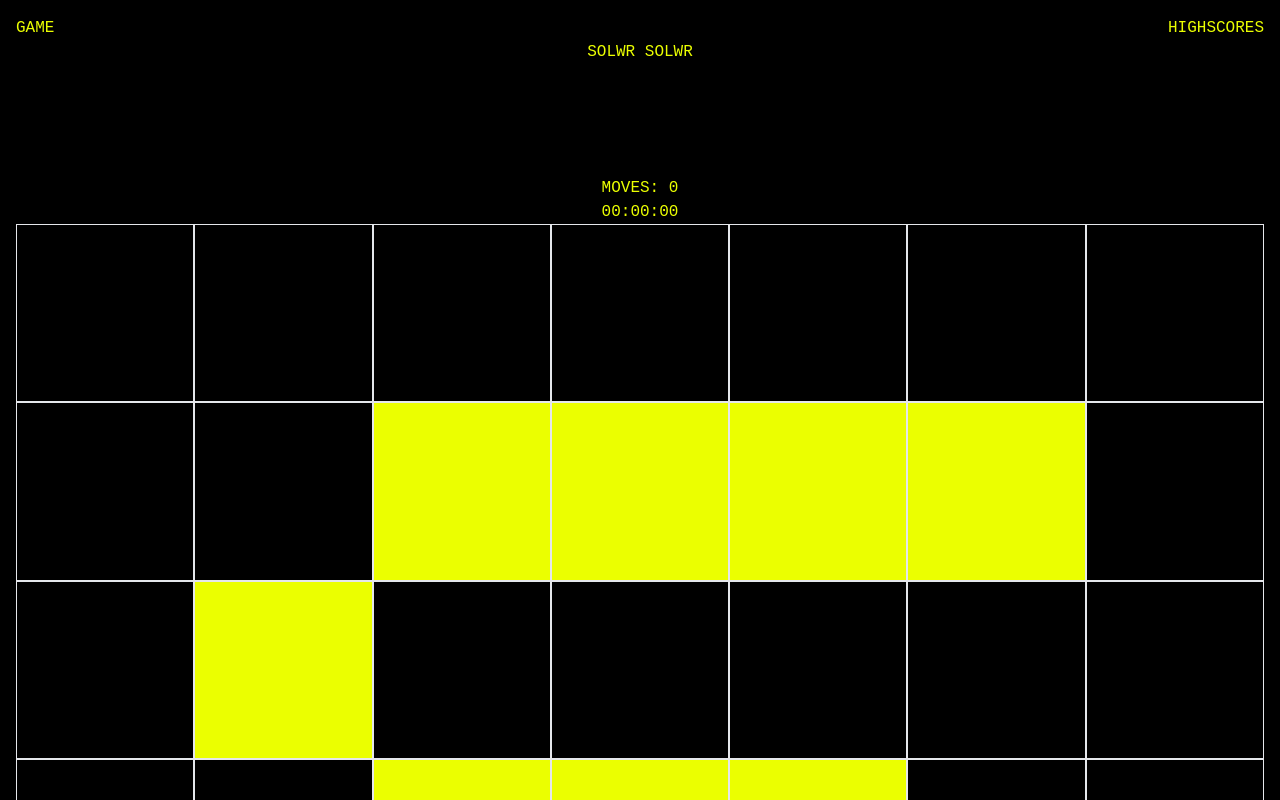
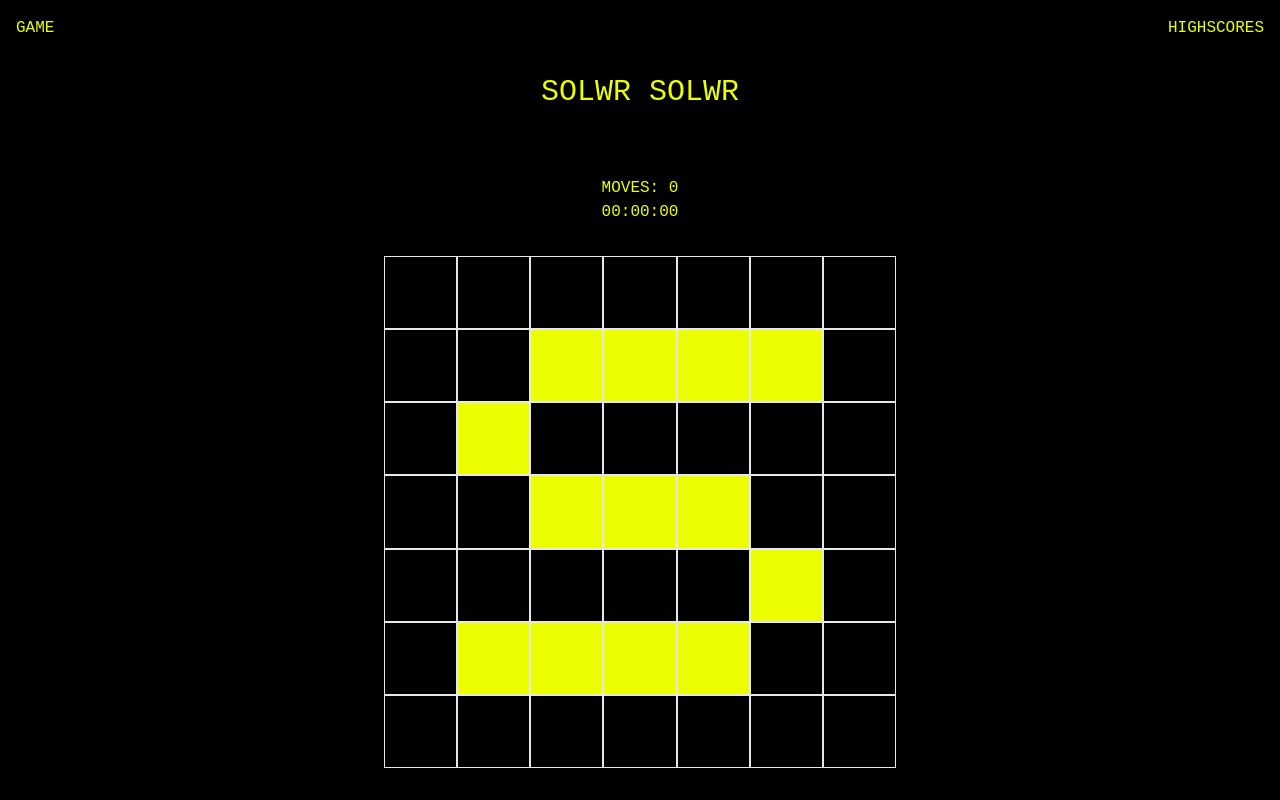
Before and after one commit to PMolnes/tilegame-vuets, a Vue app: page / in a window 1280 px wide. Shown: the top 800 px of the page. Built offline with nearby package versions, Linux system fonts and the light colour scheme.

Commit message:
Fixed styling for desktop.

```diff
--- a/src/App.vue
+++ b/src/App.vue
@@ -8,7 +8,7 @@ import { RouterLink, RouterView } from "vue-router";
       <RouterLink to="/">GAME</RouterLink>
       <RouterLink to="/highscores">HIGHSCORES</RouterLink>
     </nav>
-    <h1 class="self-center">SOLWR SOLWR</h1>
+    <h1 class="flex self-center h-full items-center text-3xl">SOLWR SOLWR</h1>
   </header>
   <body class="bg-black p-4">
     <RouterView />
--- a/src/components/Tile.vue
+++ b/src/components/Tile.vue
@@ -16,6 +16,8 @@ const chooseBackground = (color: string) => {
       return "bg-black";
     case "yellow":
       return "bg-solwr-yellow";
+    case "white":
+      return "bg-white";
     default:
       return "bg-solwr-black";
   }
--- a/src/components/TileBoard.vue
+++ b/src/components/TileBoard.vue
@@ -1,5 +1,5 @@
 <template>
-  <div class="grid grid-cols-7">
+  <div class="grid grid-cols-7 max-w-lg">
     <TileVue :key="tile.id" v-for="tile in props.tiles" :color="tile.color"/>
   </div>
 </template>
--- a/src/views/GameView.vue
+++ b/src/views/GameView.vue
@@ -1,10 +1,10 @@
 <template>
-  <div class="flex flex-col items-center">
+  <div class="flex flex-col items-center gap-8">
     <SolveTimer />
-    <TileBoard class="mb-2 w-full" :tiles="tiles2" />
+    <TileBoard class="mb-2 w-full" :tiles="tiles" />
     <button
       @click="shuffle"
-      class="bg-solwr-yellow text-black p-2 px-4 w-full"
+      class="bg-solwr-yellow text-black p-2 px-4 w-full max-w-lg"
     >
       SHUFFLE
     </button>
@@ -25,226 +25,44 @@ gameCounter = useGameCounterStore();
 
 const shuffle = () => {
   if (running.value) return;
-  let array = tiles2.value;
+  getLastTile().color = "white";
+  let array = tiles.value;
   for (let i = array.length - 1; i > 0; i--) {
     let j = Math.floor(Math.random() * (i + 1));
     let temp = array[i];
     array[i] = array[j];
     array[j] = temp;
   }
-  tiles2.value = [...array];
+  tiles.value = array;
   running.value = true;
   gameCounter.startTimer(running);
-}
+};
 
-const createTile = () => {
+const yellowTileIndices = [9, 10, 11, 12, 15, 23, 24, 25, 33, 36, 37, 38, 39];
+
+const createTiles = () => {
+  const originalTiles: Tile[] = [];
   for (let i = 0; i < 7; i++) {
     for (let j = 0; j < 7; j++) {
-      tiles2.value.push({
-        id: i * 7 + j,
-        color: "black",
-      });
+      if (yellowTileIndices.includes(i * 7 + j)) {
+        originalTiles.push({
+          id: i * 7 + j,
+          color: "yellow",
+        });
+      } else {
+        originalTiles.push({
+          id: i * 7 + j,
+          color: "black",
+        });
+      }
     }
   }
-}
+  return originalTiles;
+};
 
-let tiles2 = ref<Tile[]>([
-  {
-    id: 1,
-    color: 'black'
-  },
-  {
-    id: 2,
-    color: 'black'
-  },
-  {
-    id: 3,
-    color: 'black'
-  },
-  {
-    id: 4,
-    color: 'black'
-  },
-  {
-    id: 5,
-    color: 'black'
-  },
-  {
-    id: 6,
-    color: 'black'
-  },
-  {
-    id: 7,
-    color: 'black'
-  },
-  {
-    id: 8,
-    color: 'black'
-  },
-  {
-    id: 9,
-    color: 'black'
-  },
-  {
-    id: 10,
-    color: 'yellow'
-  },
-  {
-    id: 11,
-    color: 'yellow'
-  },
-  {
-    id: 12,
-    color: 'yellow'
-  },
-  {
-    id: 13,
-    color: 'yellow'
-  },
-  {
-    id: 14,
-    color: 'black'
-  },
-  {
-    id: 15,
-    color: 'black'
-  },
-  {
-    id: 16,
-    color: 'yellow'
-  },
-  {
-    id: 17,
-    color: 'black'
-  },
-  {
-    id: 18,
-    color: 'black'
-  },
-  {
-    id: 19,
-    color: 'black'
-  },
-  {
-    id: 20,
-    color: 'black'
-  },
-  {
-    id: 21,
-    color: 'black'
-  },
-  {
-    id: 22,
-    color: 'black'
-  },
-  {
-    id: 23,
-    color: 'black'
-  },
-  {
-    id: 24,
-    color: 'yellow'
-  },
-  {
-    id: 25,
-    color: 'yellow'
-  },
-  {
-    id: 26,
-    color: 'yellow'
-  },
-  {
-    id: 27,
-    color: 'black'
-  },
-  {
-    id: 28,
-    color: 'black'
-  },
-  {
-    id: 29,
-    color: 'black'
-  },
-  {
-    id: 30,
-    color: 'black'
-  },
-  {
-    id: 31,
-    color: 'black'
-  },
-  {
-    id: 32,
-    color: 'black'
-  },
-  {
-    id: 33,
-    color: 'black'
-  },
-  {
-    id: 34,
-    color: 'yellow'
-  },
-  {
-    id: 35,
-    color: 'black'
-  },
-  {
-    id: 36,
-    color: 'black'
-  },
-  {
-    id: 37,
-    color: 'yellow'
-  },
-  {
-    id: 38,
-    color: 'yellow'
-  },
-  {
-    id: 39,
-    color: 'yellow'
-  },
-  {
-    id: 40,
-    color: 'yellow'
-  },
-  {
-    id: 41,
-    color: 'black'
-  },
-  {
-    id: 42,
-    color: 'black'
-  },
-  {
-    id: 43,
-    color: 'black'
-  },
-  {
-    id: 44,
-    color: 'black'
-  },
-  {
-    id: 45,
-    color: 'black'
-  },
-  {
-    id: 46,
-    color: 'black'
-  },
-  {
-    id: 47,
-    color: 'black'
-  },
-  {
-    id: 48,
-    color: 'black'
-  },
-  {
-    id: 49,
-    color: 'black'
-  }
-]);
+let tiles = ref<Tile[]>(createTiles());
 
+const getLastTile = () => {
+  return tiles.value[tiles.value.length - 1];
+};
 </script>
```
